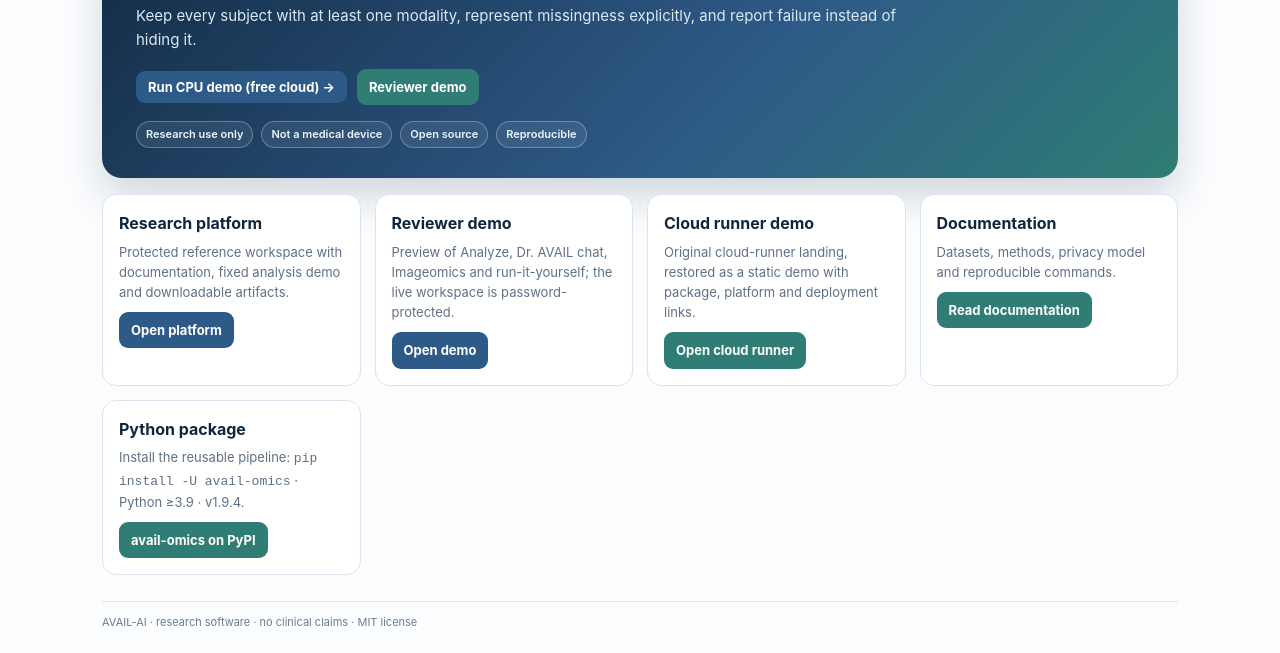
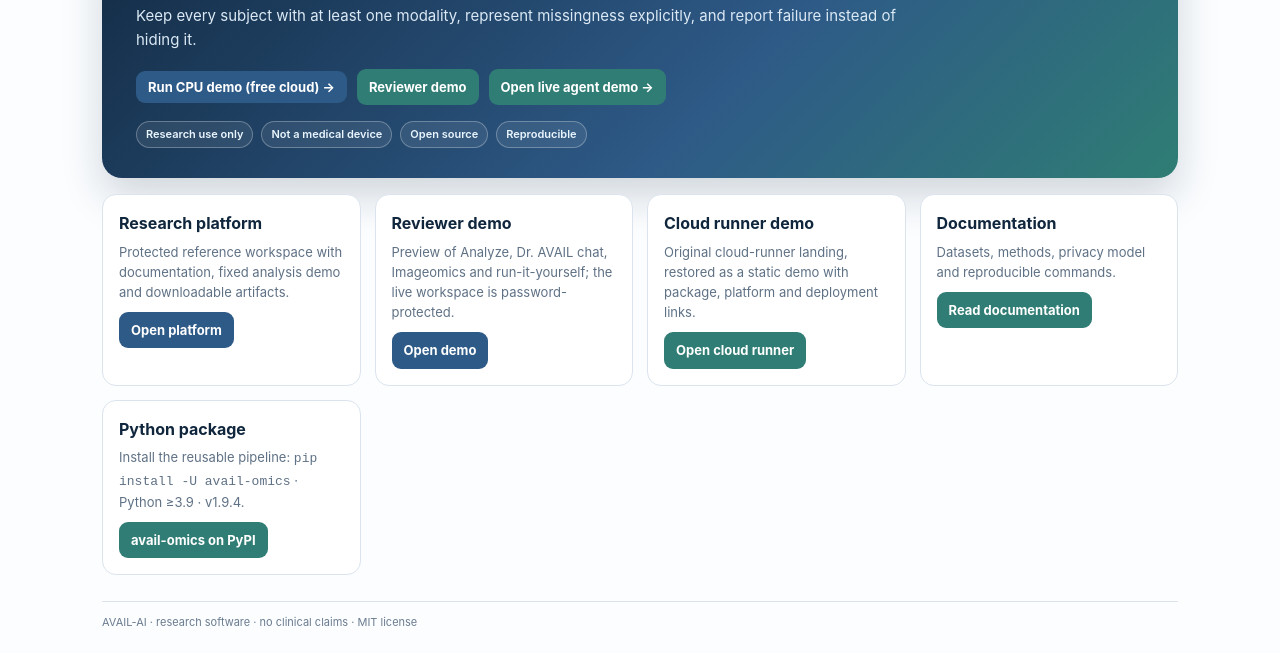
Before and after one commit to busdel/avail-cloud-runner, a plain HTML site: page index.html in a window 1280 px wide. Shown: the part 184-837 px from the top of the page. Drawn offline with Linux system fonts and the light colour scheme.

Commit message:
Add direct live agent button to landing

```diff
--- a/index.html
+++ b/index.html
@@ -25,6 +25,7 @@ a{color:var(--blue)}.wrap{max-width:1120px;margin:0 auto;padding:22px}
    <button class="btn" type="submit">Run CPU demo (free cloud) →</button>
   </form>
   <a class="btn alt" href="demo/">Reviewer demo</a>
+  <a class="btn alt" href="https://taxes-acne-oil-principles.trycloudflare.com">Open live agent demo →</a>
  </div>
  <div class="pills"><span class="pill">Research use only</span><span class="pill">Not a medical device</span><span class="pill">Open source</span><span class="pill">Reproducible</span></div>
 </div>
```
